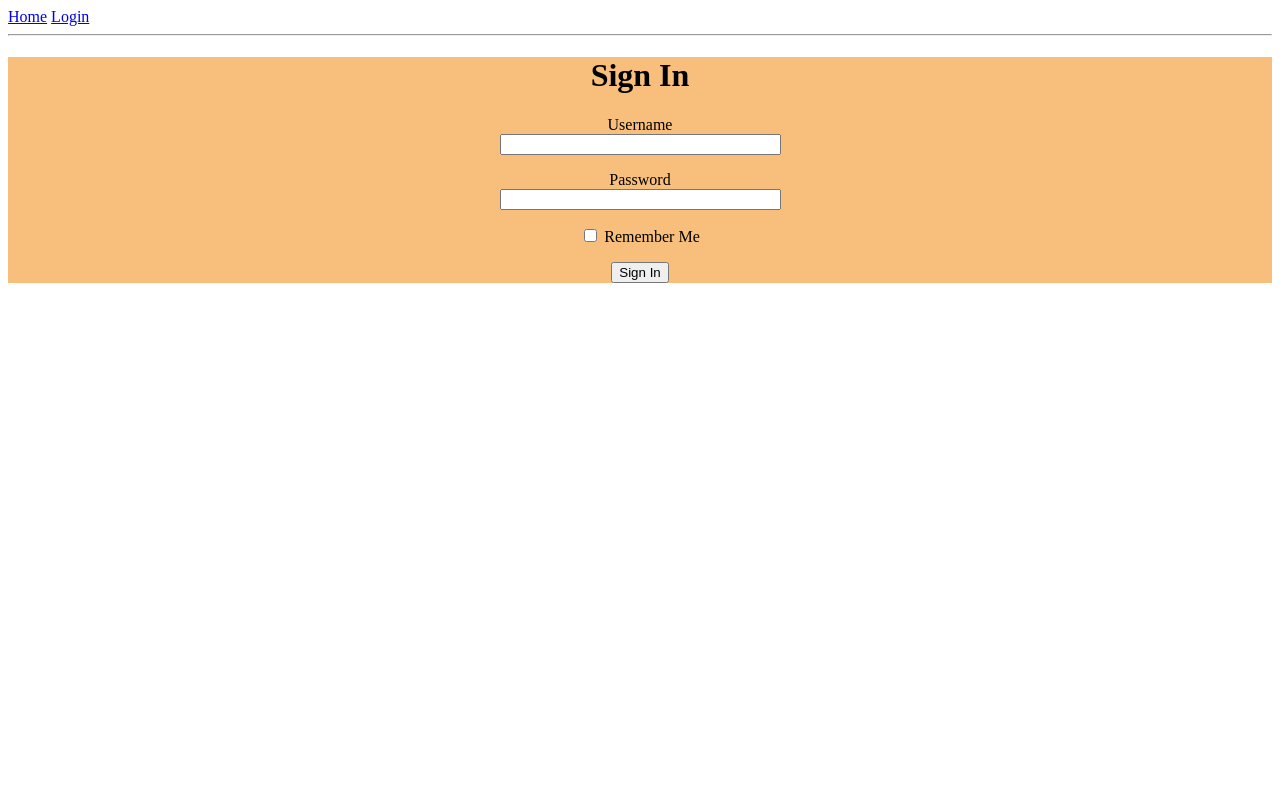
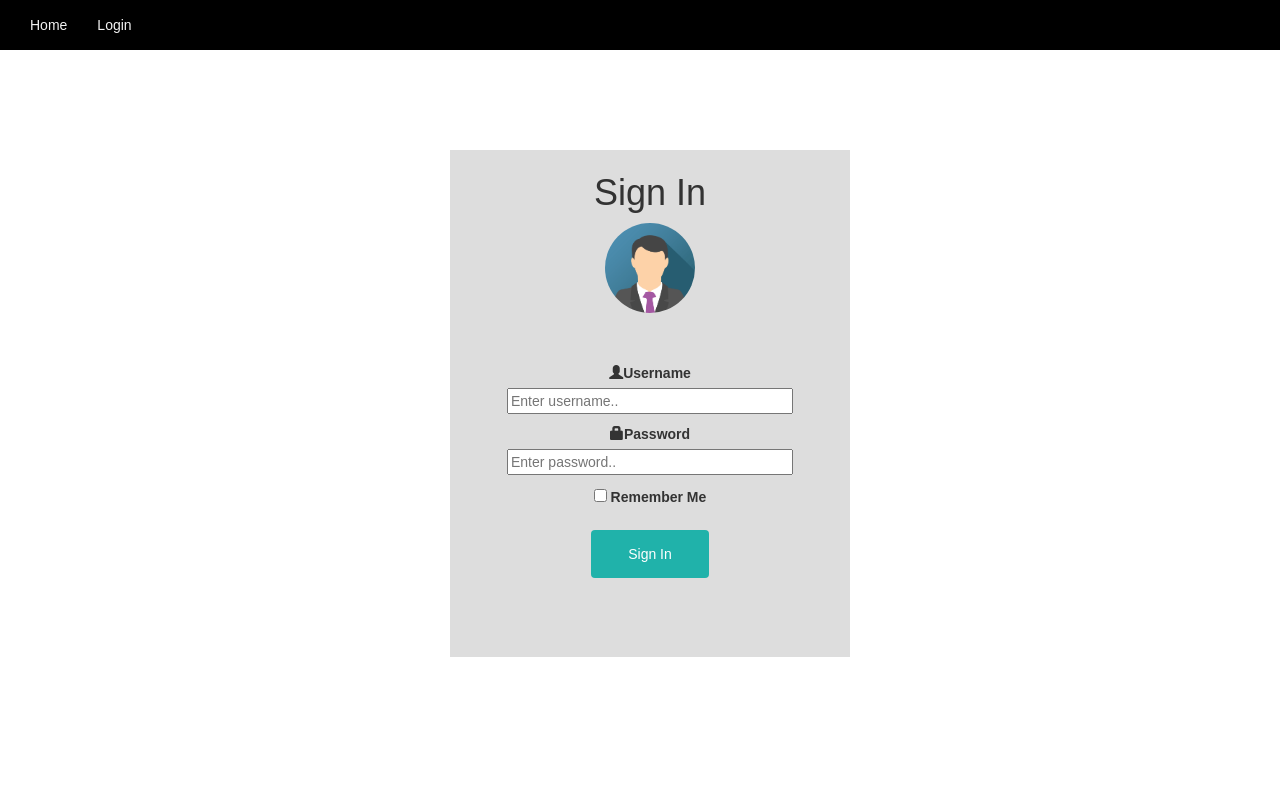
Before and after one commit to hishamsajid/pegasus-front-end, a Flask app: page /login in a window 1280 px wide. Run offline with Flask 2, Linux system fonts and the light colour scheme; some libraries are stand-ins or nearby versions.

Commit message:
Anaya's Changes

```diff
--- a/app/routes.py
+++ b/app/routes.py
@@ -22,21 +22,15 @@ def index():
     ]
     return render_template('index2.html', title='Home', user=user, posts=posts)
 
+@app.route('/search')
+def search():
+	return render_template('search.html', title='Search')
+
 @app.route('/login', methods =['GET','POST'])
 def login():
     form = LoginForm()
     if form.validate_on_submit():
-        flash('Login requested for user {}, remember_me=[]=={}'.format(
-            form.username.data,form.remember_me.data))
 
-        Basic1 = Basic()
-        returned = Basic1.getUserName(form.username.data)
-        returned2 = Basic1.check()
-        flash(returned)
-        flash(returned2)
-
-
-
-        return redirect(url_for('index'))
+        return redirect(url_for('search'))
 
     return render_template('login.html', title = 'Sign In', form=form)
--- a/app/templates/base.html
+++ b/app/templates/base.html
@@ -1,19 +1,55 @@
   <html>
       <head>
         {% if title %}
-      <title>{{ title }} - Microblog</title>
+        <title>{{ title }} - Pegasus</title>
         {% else %}
         <title>Welcome to Microblog</title>
         {% endif %}
         <link rel="stylesheet" href="/static/assets/css/login.css">
+        <meta charset="utf-8">
+    <meta name="viewport" content="width=device-width, initial-scale=1">
+    <style>
+    * {
+        box-sizing: border-box;
+        font-family: Arial, Helvetica, sans-serif;
+    }
+    /* Style the top navigation bar */
+    .topnav {
+        overflow: hidden;
+        background-color: black;
+    }
 
+    /* Style the topnav links */
+    .topnav a {
+        float: left;
+        display: block;
+        color: #f2f2f2;
+        text-align: center;
+        padding: 14px 16px;
+        text-decoration: none;
+    }
 
+    /* Style the content */
+    .content {
+        background-color: #ddd;
+        padding: 3px;
+        width: 400px;
+        margin-top: 100px;
+        margin-left: 450px;
+        height: 507px; /* Should be removed. Only for demonstration */
+    }
+    </style>
 
       </head>
       <body>
-        <a href="{{ url_for('index') }}">Home</a>
-        <a href="{{ url_for('login') }}">Login</a>
-        <hr>
+          <div class="topnav">
+          <div class="collapse navbar-collapse" id="bs-example-navbar-collapse-1">
+                    <ul class="nav navbar-nav navbar-left">
+                        <li><a href="/index">Home</a></li>
+                        <li><a href="/login">Login</a></li>
+                    </ul>
+          </div>
+          </div>
           {% with messages = get_flashed_messages() %}
           {% if messages %}
           <ul>
--- a/app/templates/index2.html
+++ b/app/templates/index2.html
@@ -11,7 +11,6 @@
         <meta name="viewport" content="width=device-width, initial-scale=1">
         <link rel="apple-touch-icon" href="apple-touch-icon.png">
         <link rel="stylesheet" href="https://use.fontawesome.com/releases/v5.0.13/css/all.css" integrity="sha384-DNOHZ68U8hZfKXOrtjWvjxusGo9WQnrNx2sqG0tfsghAvtVlRW3tvkXWZh58N9jp" crossorigin="anonymous">
-
         <link rel="stylesheet" href="/static/assets/css/bootstrap.min.css">
         <!--        <link rel="stylesheet" href="assets/css/bootstrap-theme.min.css">-->
 
@@ -29,6 +28,7 @@
         <link rel="stylesheet" href="/static/assets/css/responsive.css" />
 
         <script src="/static/assets/js/vendor/modernizr-2.8.3-respond-1.4.2.min.js"></script>
+
     </head>
     <body data-spy="scroll" data-target="#main_navbar">
         <!--[if lt IE 8]>
@@ -45,7 +45,7 @@
                         <span class="icon-bar"></span>
                         <span class="icon-bar"></span>
                     </button>
-                    <a class="navbar-brand" href="index.html"><img src="/static/assets/images/logo.png" alt="logo" height="50" width="50" /></a>
+                    <a class="navbar-brand" href="index.html"><img src="/static/assets/images/transparent_logo.png" alt="logo" height="80" width="80" /></a>
                 </div>
 
                 <!-- Collect the nav links, forms, and other content for toggling -->
@@ -53,7 +53,6 @@
                     <ul class="nav navbar-nav navbar-right">
                         <li><a href="#home">Home</a></li>
                         <li><a href="#service">Under the Hood</a></li>
-                        <!-- <li><a href="#portfolio">About Us</a></li> -->
                     </ul>
                 </div><!-- /.navbar-collapse -->
             </div><!-- /.container-fluid -->
--- a/app/templates/login.html
+++ b/app/templates/login.html
@@ -2,25 +2,62 @@
 
 {% block content %}
 
+<html>
 
+<head>
+<style>
+input[type=submit] {
+    width: 30%;
+    background-color: lightseagreen;
+    color: white;
+    padding: 14px 20px;
+    margin: 8px 0;
+    border: none;
+    border-radius: 4px;
+    cursor: pointer;
+}
+input[type=submit]:hover {
+    background-color: #2196F3;
+}
 
-<div class="search-bar" align="center">
+.avatar {
+    vertical-align: middle;
+    width: 90px;
+    height: 90px;
+    border-radius: 50%;
+}
+.form-input{align-content: left;}
+
+</style>
+<link rel="stylesheet" href="https://maxcdn.bootstrapcdn.com/bootstrap/3.3.7/css/bootstrap.min.css">
+</head>
+
+        <body>
+
+        <div class="content" align="center">
             <h1>Sign In</h1>
-
+            <img src="/static/assets/images/img_avatar.png" alt="Avatar" class="avatar">
+            <br>
+            <br>
+            <br>
 
         <form action="" method="post">
             {{form.hidden_tag()}}
             <p>
-        {{ form.username.label }} <br>
-        {{ form.username(size =32 )}}
+                <div class="input-group">
+                <i class="glyphicon glyphicon-user"></i>
+                {{ form.username.label }} <br></div>
+                {{ form.username(size =32, placeholder="Enter username.." )}}
                 {% for error in form.username.errors %}
                 <br>
                 <span style = "color:red;">[{{ error }}]</span>
                 {% endfor %}
             </p>
             <p>
-        {{ form.password.label }}<br>
-        {{ form.password(size=32) }}
+                <div class="input-group">
+                <i class="glyphicon glyphicon-lock"></i>
+                {{ form.password.label }}<br></div>
+                {{ form.password(size=32, placeholder="Enter password..") }}
                 {% for error in form.password.errors %}
                 <br>
                 <span style = "color:red;">[{{ error }}]</span>
@@ -32,4 +69,9 @@
         </form>
         </div>
 
+        </body>
+
 {% endblock %}
+
+
+</html>
```
Also changed, not shown: app/templates/search.html (added, +67 -0 lines), app/static/assets/images/big-data.png (added), app/static/assets/images/cloud.png (added), app/static/assets/images/db.png (added), app/static/assets/images/etu.png (added), app/static/assets/images/img_avatar.png (added), app/static/assets/images/transparent_logo.png (added), 7 other files. Lines whose indentation alone changed are shown as unchanged.
